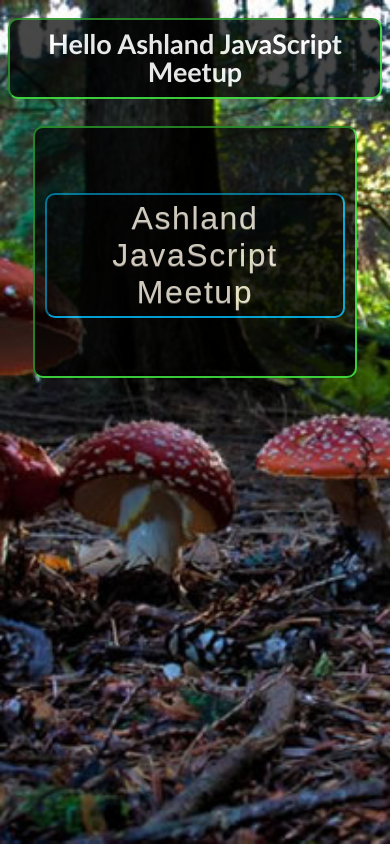
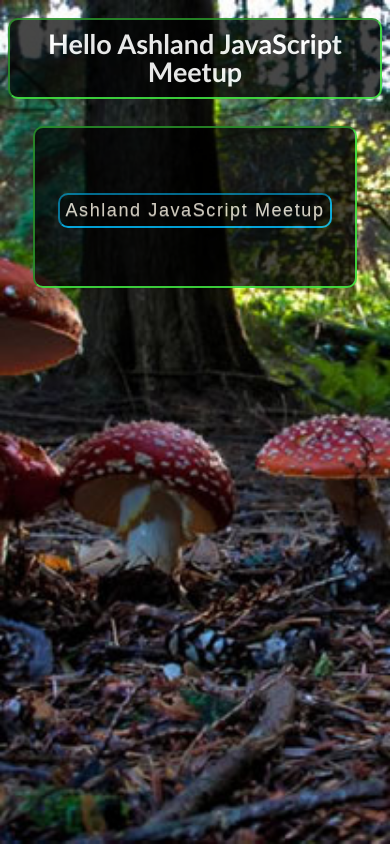
Before and after one commit to digitalgnome/hello-ashland-js, a plain HTML site: page index.html in a window 390 px wide. Drawn offline with Linux system fonts and the light colour scheme.

Commit message:
Change button text size for mobile

```diff
--- a/css/styles.css
+++ b/css/styles.css
@@ -112,4 +112,8 @@ button:focus {
         font-size: 1.5em;
         line-height: 105%;
     }
+
+    #btnIn {
+        font-size: 1em;
+    }
 }
```
